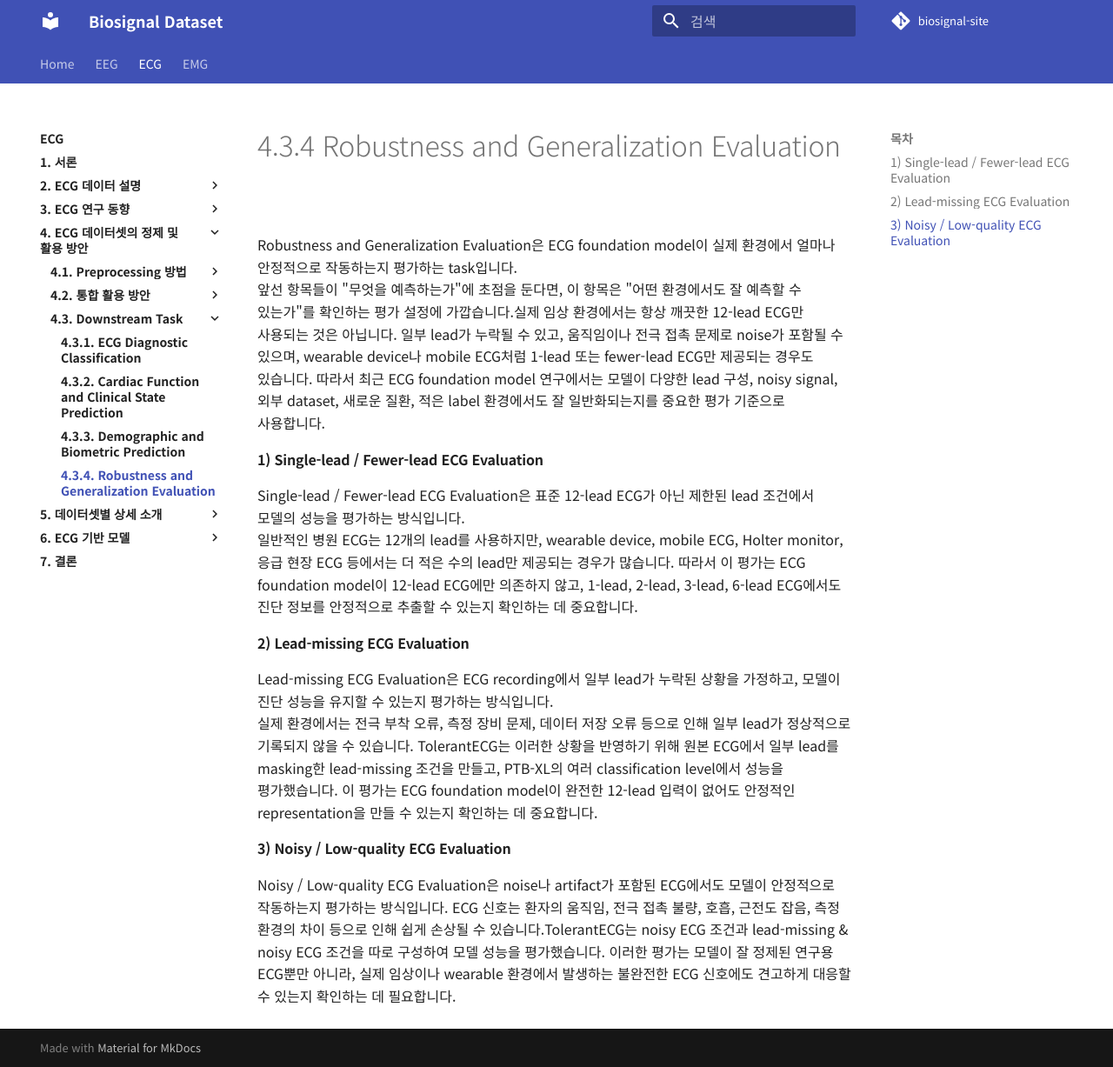
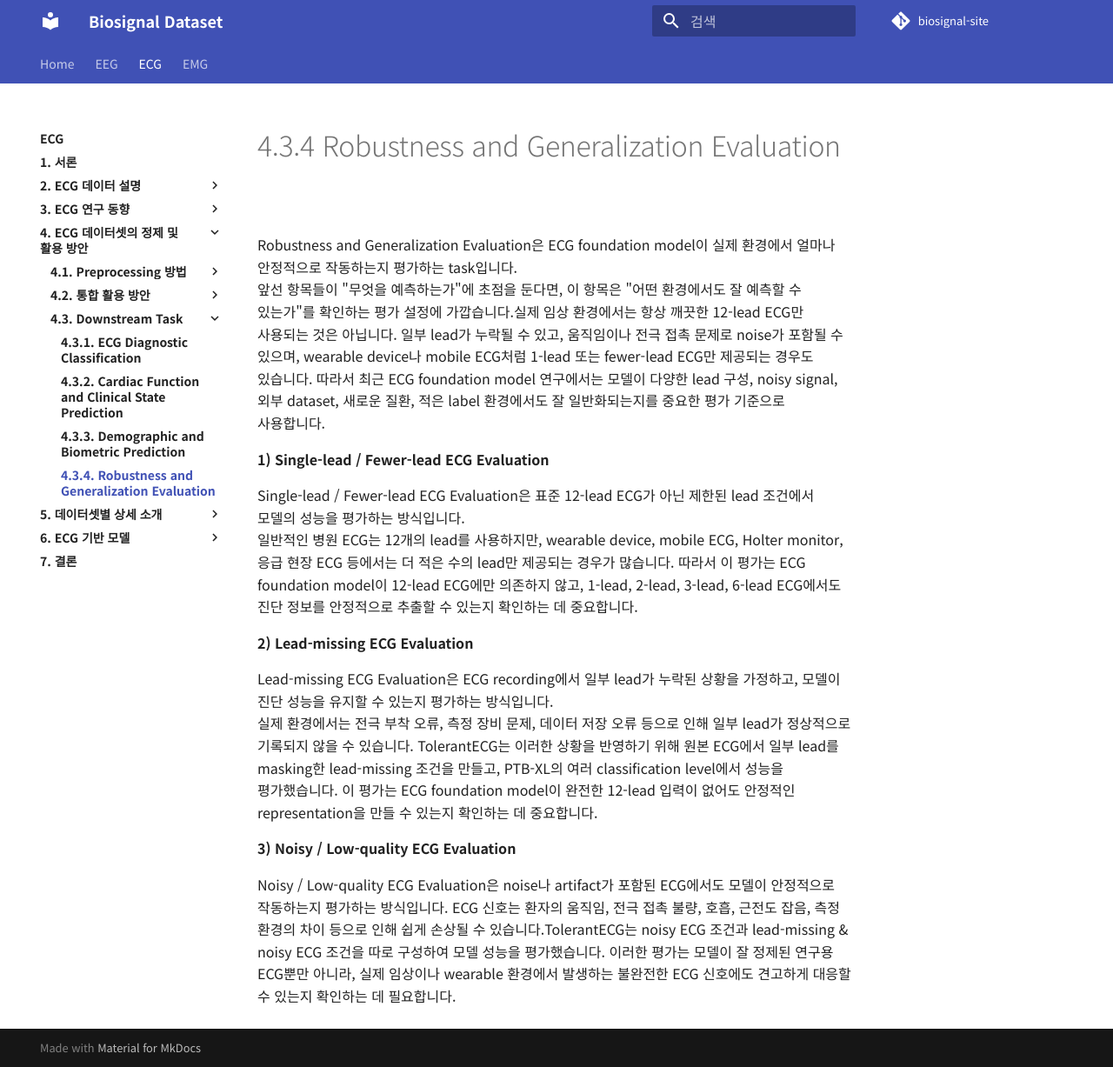
Before and after one commit to iwantjeonyeok/biosignal-site, an MkDocs documentation site: the page built from docs/ecg/4-ecg-데이터셋의-정제-및-활용-방안/4-3-downstream-task/4-3-4-Robustness-and-Generalization-Evaluation.md, in a window 1280 px wide and 1227 px high. Shown: the whole window at 87% size. Built offline with MkDocs 1.6.1 and Material for MkDocs 9.7.7, drawn with Linux system fonts in a browser that asks for light colours; comment, search, counter and statistics services are not loaded.

Commit message:
Update 4-3-4-Robustness-and-Generalization-Evaluation.md

```diff
--- a/docs/ecg/4-ecg-데이터셋의-정제-및-활용-방안/4-3-downstream-task/4-3-4-Robustness-and-Generalization-Evaluation.md
+++ b/docs/ecg/4-ecg-데이터셋의-정제-및-활용-방안/4-3-downstream-task/4-3-4-Robustness-and-Generalization-Evaluation.md
@@ -4,17 +4,17 @@ Robustness and Generalization Evaluation은 ECG foundation model이 실제 환
 앞선 항목들이 "무엇을 예측하는가"에 초점을 둔다면, 이 항목은 "어떤 환경에서도 잘 예측할 수 있는가"를 확인하는 평가 설정에 가깝습니다.실제 임상 환경에서는 항상 깨끗한 12-lead ECG만 사용되는 것은 아닙니다. 일부 lead가 누락될 수 있고, 움직임이나 전극 접촉 문제로 noise가 포함될 수 있으며, wearable device나 mobile ECG처럼 1-lead 또는 fewer-lead ECG만 제공되는 경우도 있습니다. 따라서 최근 ECG foundation model 연구에서는 모델이 다양한 lead 구성, noisy signal, 외부 dataset, 새로운 질환, 적은 label 환경에서도 잘 일반화되는지를 중요한 평가 기준으로 사용합니다.
 
 
-#### 1) Single-lead / Fewer-lead ECG Evaluation
+**1) Single-lead / Fewer-lead ECG Evaluation**
 
 Single-lead / Fewer-lead ECG Evaluation은 표준 12-lead ECG가 아닌 제한된 lead 조건에서 모델의 성능을 평가하는 방식입니다.
 일반적인 병원 ECG는 12개의 lead를 사용하지만, wearable device, mobile ECG, Holter monitor, 응급 현장 ECG 등에서는 더 적은 수의 lead만 제공되는 경우가 많습니다. 따라서 이 평가는 ECG foundation model이 12-lead ECG에만 의존하지 않고, 1-lead, 2-lead, 3-lead, 6-lead ECG에서도 진단 정보를 안정적으로 추출할 수 있는지 확인하는 데 중요합니다.
 
-#### 2) Lead-missing ECG Evaluation
+**2) Lead-missing ECG Evaluation**
 
 Lead-missing ECG Evaluation은 ECG recording에서 일부 lead가 누락된 상황을 가정하고, 모델이 진단 성능을 유지할 수 있는지 평가하는 방식입니다.
 실제 환경에서는 전극 부착 오류, 측정 장비 문제, 데이터 저장 오류 등으로 인해 일부 lead가 정상적으로 기록되지 않을 수 있습니다. TolerantECG는 이러한 상황을 반영하기 위해 원본 ECG에서 일부 lead를 masking한 lead-missing 조건을 만들고, PTB-XL의 여러 classification level에서 성능을 평가했습니다. 이 평가는 ECG foundation model이 완전한 12-lead 입력이 없어도 안정적인 representation을 만들 수 있는지 확인하는 데 중요합니다.
 
-#### 3) Noisy / Low-quality ECG Evaluation
+**3) Noisy / Low-quality ECG Evaluation**
 
 Noisy / Low-quality ECG Evaluation은 noise나 artifact가 포함된 ECG에서도 모델이 안정적으로 작동하는지 평가하는 방식입니다.
 ECG 신호는 환자의 움직임, 전극 접촉 불량, 호흡, 근전도 잡음, 측정 환경의 차이 등으로 인해 쉽게 손상될 수 있습니다.TolerantECG는 noisy ECG 조건과 lead-missing & noisy ECG 조건을 따로 구성하여 모델 성능을 평가했습니다. 이러한 평가는 모델이 잘 정제된 연구용 ECG뿐만 아니라, 실제 임상이나 wearable 환경에서 발생하는 불완전한 ECG 신호에도 견고하게 대응할 수 있는지 확인하는 데 필요합니다.
```
